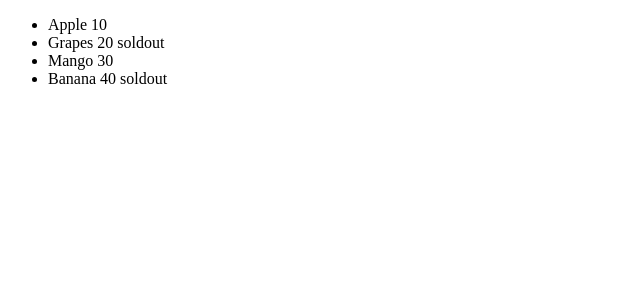
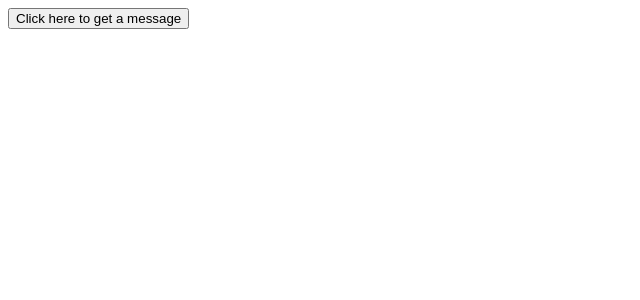
Before and after one commit to arjunk03/reactApp, a React (Vite) app in the folder ReactApp/: page / in a window 1280 px wide. Shown: the top 300 px of the page, without its empty margins (0-640 px from the left). Built offline with nearby package versions, Linux system fonts and the light colour scheme.

Commit message:
css updated

```diff
--- a/ReactApp/src/App.tsx
+++ b/ReactApp/src/App.tsx
@@ -1,13 +1,15 @@
 import Hello from "./componenets/Hello";
 import Fruits from "./componenets/Fruits";
 import ConditionalComponent from "./componenets/ConditionalComponent";
+import Message from "./componenets/Message";
 
 function App() {
   return (
     <>
       <div>
-        <Fruits />
+        {/* <Fruits /> */}
         {/* <ConditionalComponent /> */}
+        <Message />
       </div>
     </>
   );
--- /dev/null
+++ b/ReactApp/src/componenets/Message.jsx
@@ -0,0 +1,11 @@
+export default function Message() {
+  function handleClick() {
+    alert("Clicked the buttom");
+  }
+
+  return (
+    <div>
+      <button onClick={handleClick}>Click here to get a message</button>
+    </div>
+  );
+}
```
